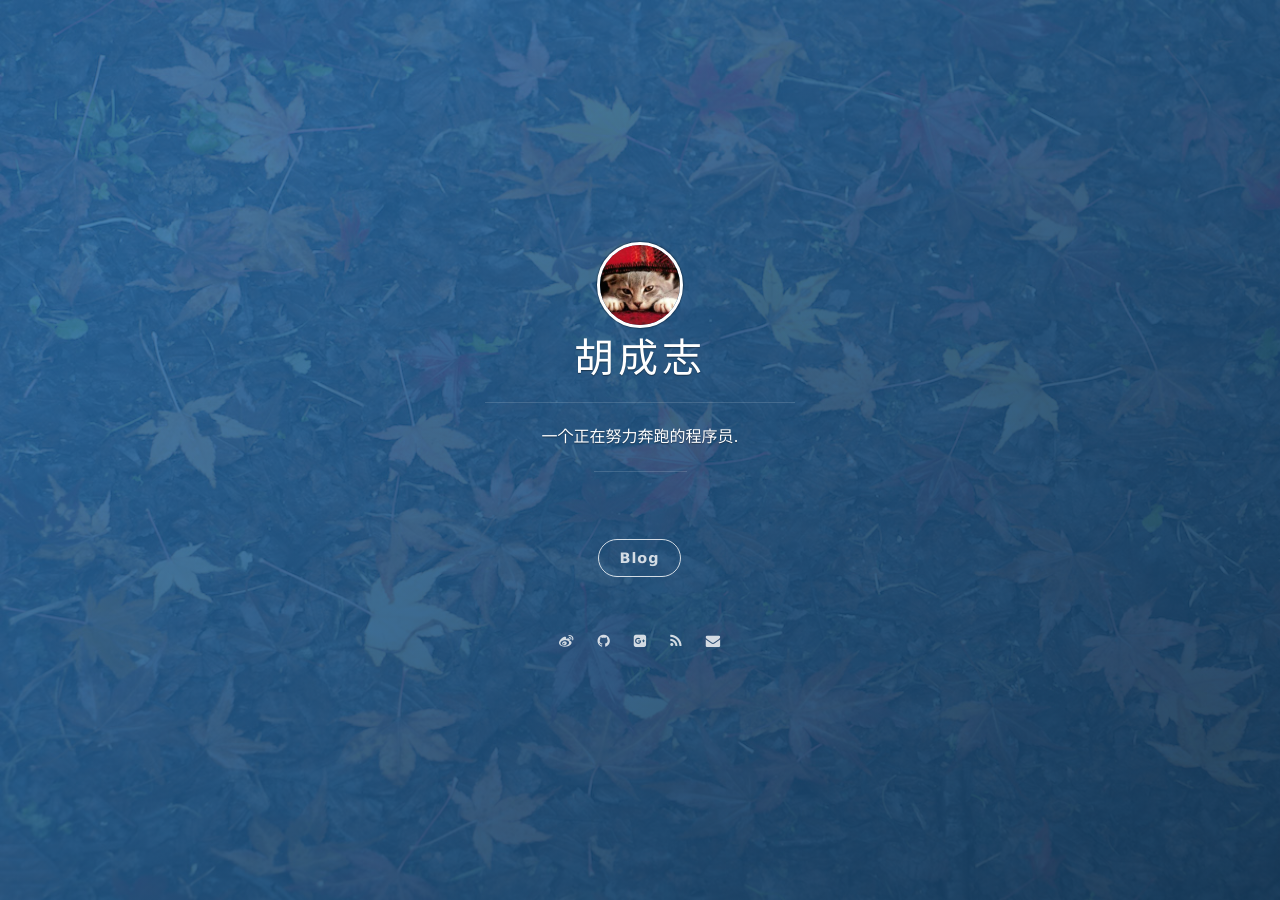
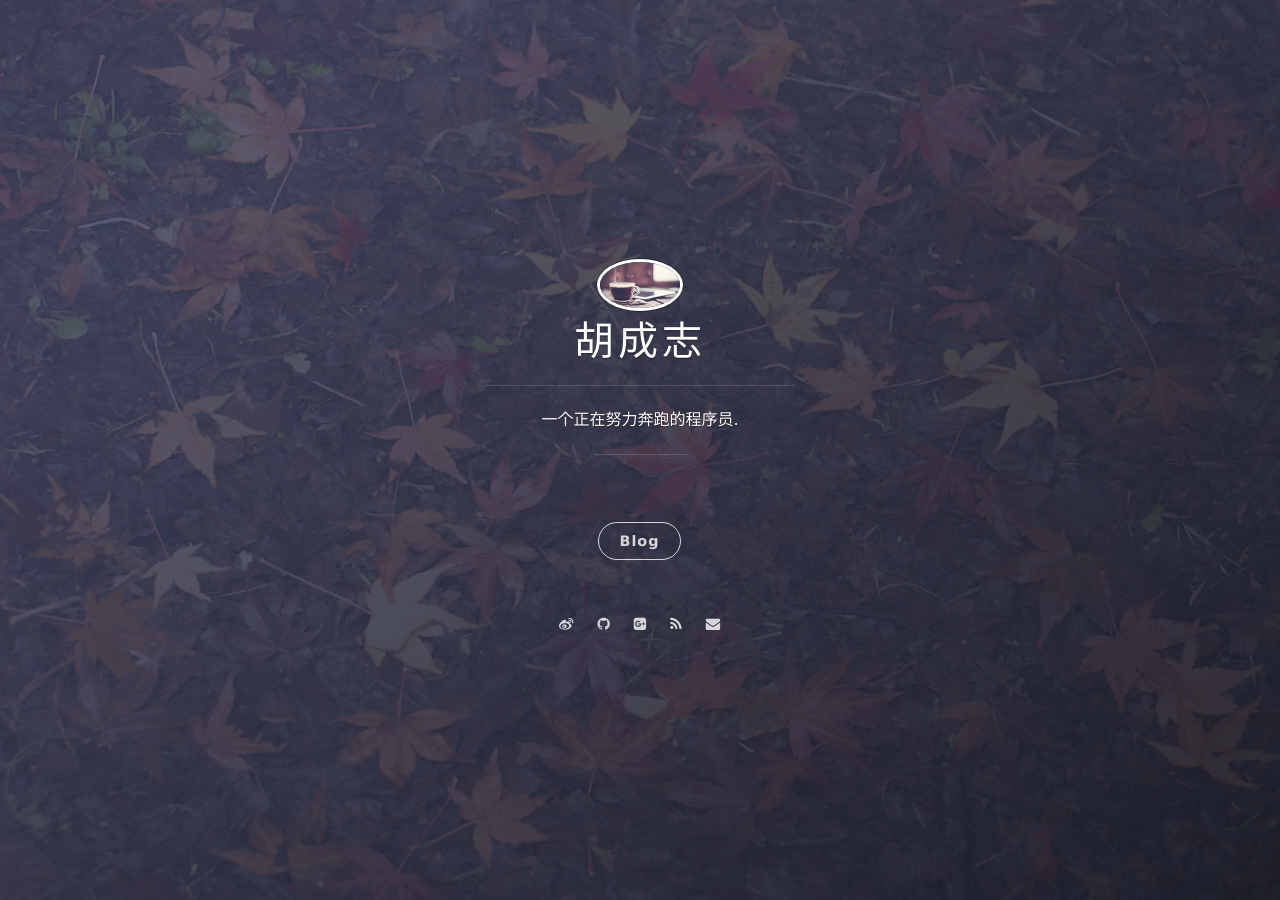
Before and after one commit to jsonhu/jsonhu.github.io, a Jekyll site: the page built from index.html, in a window 1280 px wide. Built offline with Jekyll 4.4.1, drawn with Linux system fonts in a browser that asks for light colours; nearby versions of some CDN libraries; the list of posts is cut into pages by our own code.

Commit message:
replace avatar image

```diff
--- a/_config.yml
+++ b/_config.yml
@@ -13,7 +13,7 @@ permalink: /:year/:month/:title/
 highlighter: rouge
 
 # supported colors: blue, green, purple, red, orange or slate. If you need clear, leave it empty.
-cover_color: blue
+cover_color: slate
 
 # The blog button should not be removed.
 blog_button:
```
Also changed, not shown: assets/images/avatar.jpg.
